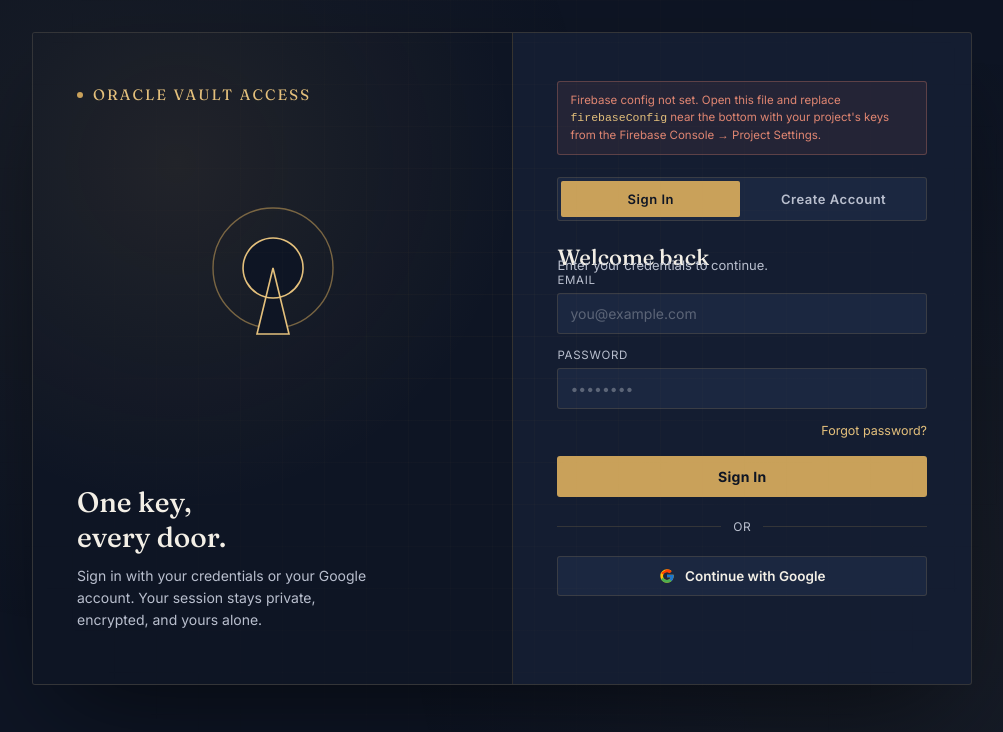
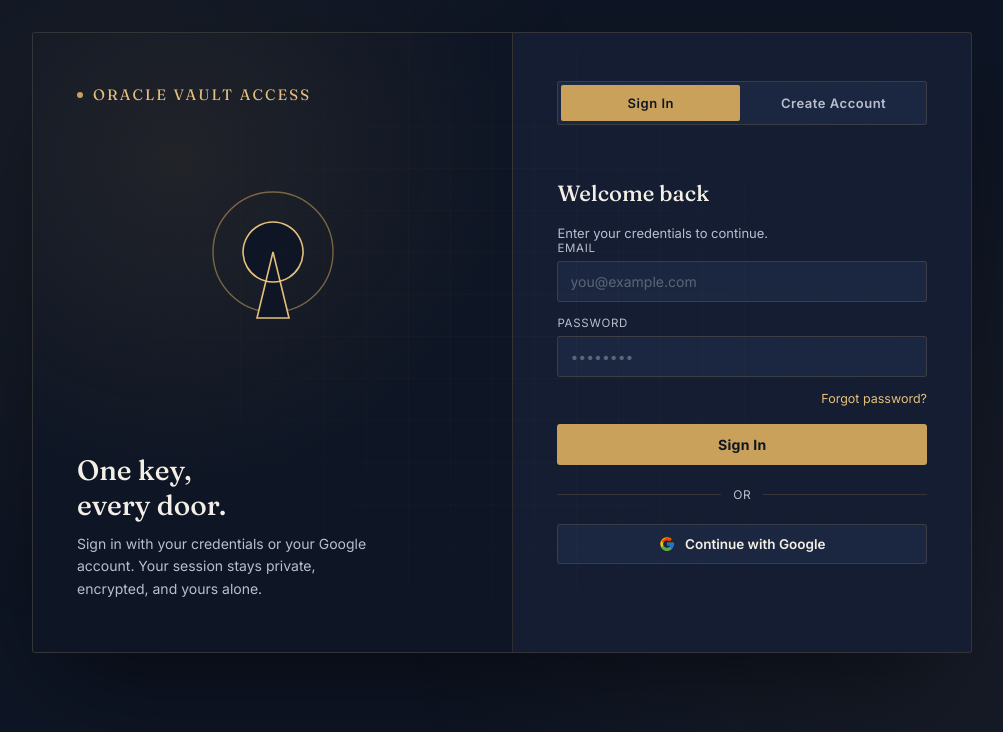
Before and after one commit to NOTIFA/Firebase-Form, a plain HTML site: page index.html in a window 1280 px wide. Shown: the whole page, without its empty margins (138-1141 px from the left). Drawn offline with Linux system fonts and the light colour scheme; no server answers.

Commit message:
resolved the firebase issue

```diff
--- a/script.js
+++ b/script.js
@@ -3,14 +3,18 @@
   //    Get this from: Firebase Console → Project Settings → General
   //    → "Your apps" → Web app → SDK setup and configuration
   // ------------------------------------------------------------------
+
+  const isLocalDev = window.location.protocol === 'file:' || ['localhost','127.0.0.1','::1'].includes(window.location.hostname);
+
   const firebaseConfig = {
-    apiKey: "YOUR_API_KEY",
-    authDomain: "YOUR_PROJECT.firebaseapp.com",
-    projectId: "YOUR_PROJECT_ID",
-    storageBucket: "YOUR_PROJECT.appspot.com",
-    messagingSenderId: "YOUR_SENDER_ID",
-    appId: "YOUR_APP_ID"
-  };
+  apiKey: "AIzaSyDnwmntopUK-Q4sMrSOiZMcHJ79hET99aU",
+  authDomain: isLocalDev ? 'localhost' : 'oracle-e5f76.firebaseapp.com',
+  projectId: "oracle-e5f76",
+  storageBucket: "oracle-e5f76.firebasestorage.app",
+  messagingSenderId: "788621626836",
+  appId: "1:788621626836:web:d26b348def40a8a52b1a41",
+  measurementId: "G-27GQ499BM2"
+};
 
   const isConfigured = !Object.values(firebaseConfig).some(v => String(v).startsWith("YOUR_"));
   if (!isConfigured) {
@@ -69,7 +73,10 @@
       'auth/weak-password': 'Password should be at least 6 characters.',
       'auth/invalid-email': 'That email address looks invalid.',
       'auth/popup-closed-by-user': 'Google sign-in was closed before completing.',
-      'auth/invalid-credential': 'Incorrect email or password.'
+      'auth/invalid-credential': 'Incorrect email or password.',
+      'auth/configuration-not-found': isLocalDev
+        ? 'Firebase Auth needs a proper web origin. Please open this app from a local web server such as localhost:8000 and ensure localhost is allowed in Firebase Authentication.'
+        : 'Firebase Auth is not configured correctly for this site.'
     };
     return map[err.code] || err.message;
   }
--- a/style.css
+++ b/style.css
@@ -182,7 +182,7 @@
     font-family:'Fraunces', serif;
     font-size: 22px;
     font-weight: 500;
-    margin: 0;
+    margin: 2rem 0;
     color: var(--paper);
   }
   .sub{
```
